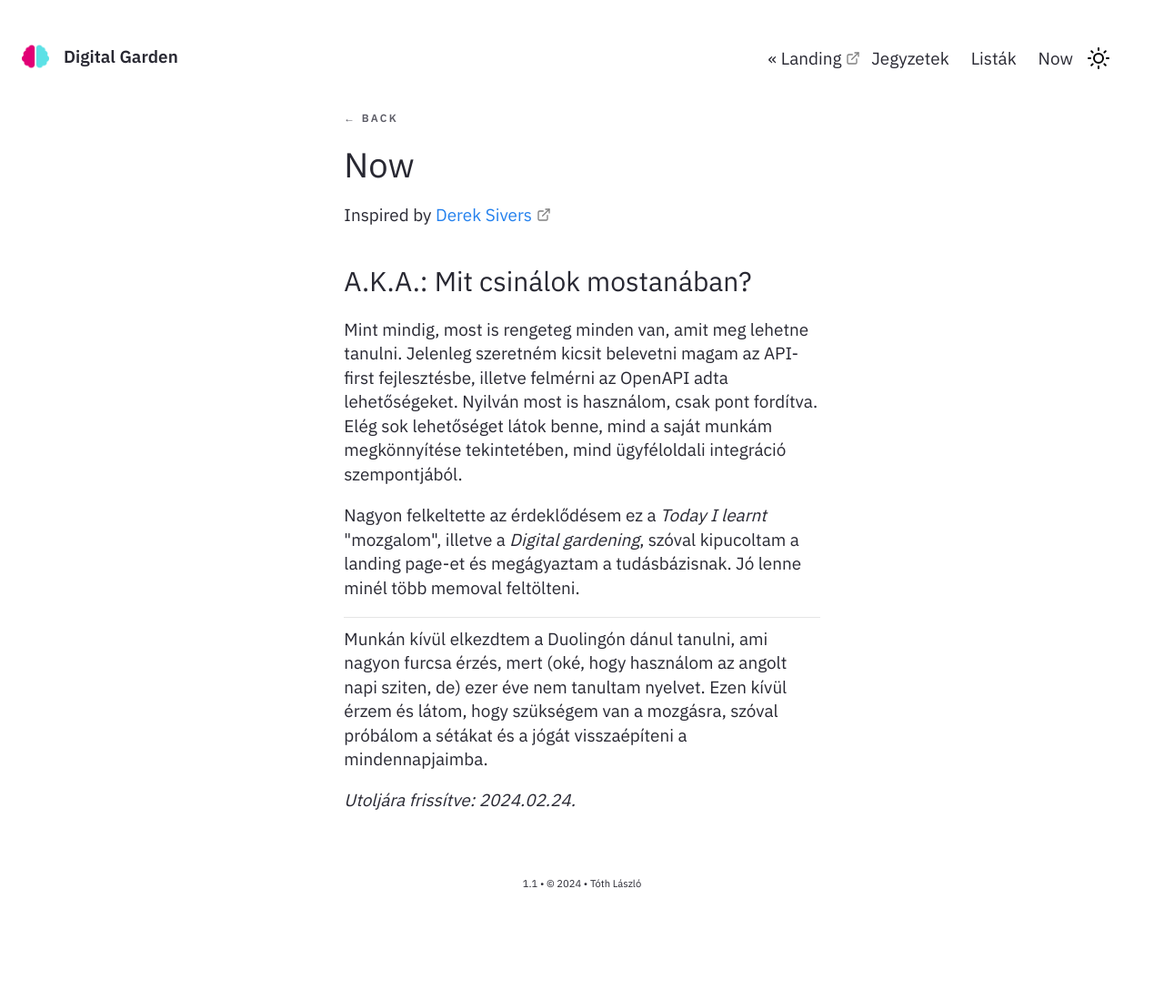
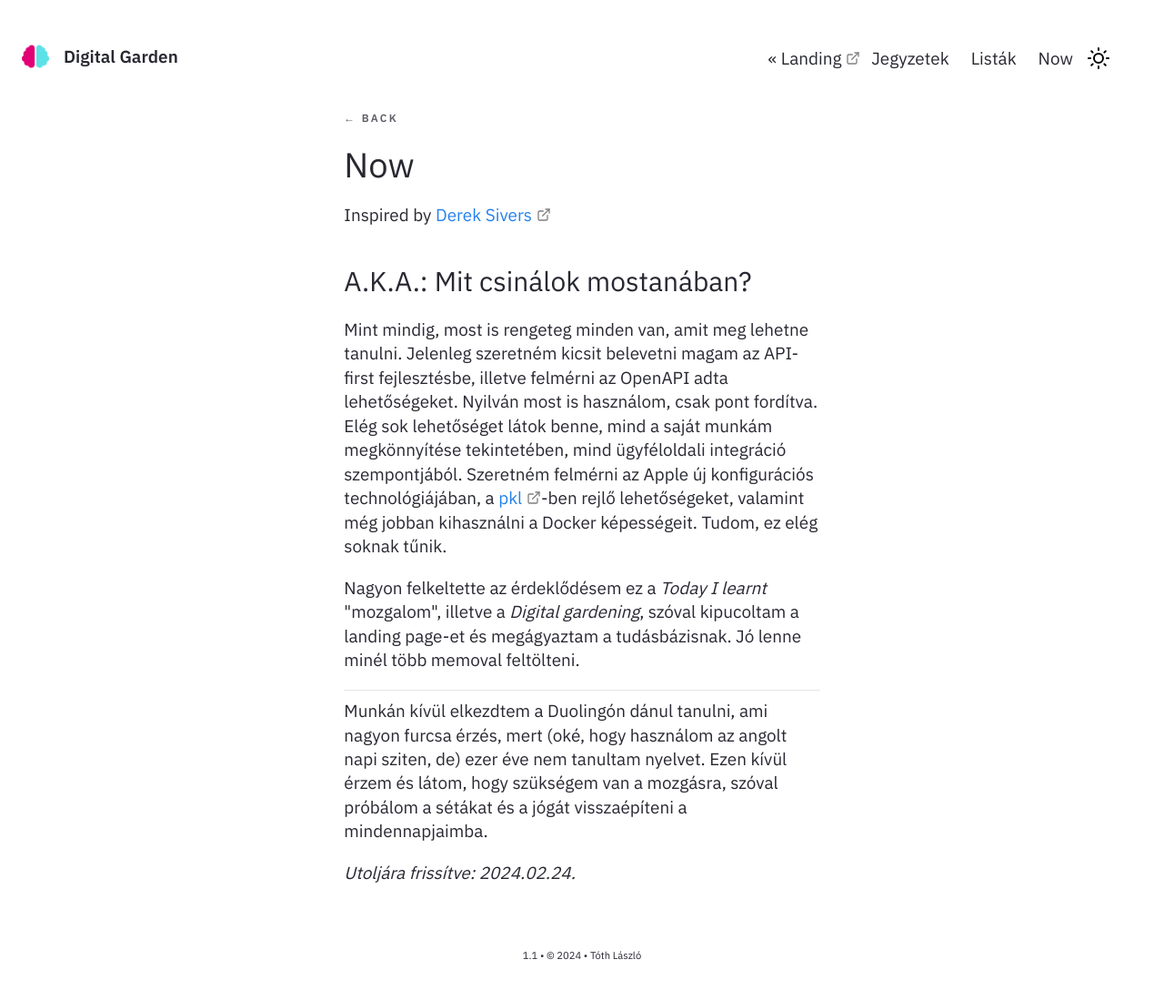
Before and after one commit to tothlp/garden, a Jekyll site: the page built from _notes/Public/Now.md, in a window 1280 px wide. Shown: the whole page at 91% size. Built offline with Jekyll 4.4.1, drawn with Linux system fonts in a browser that asks for light colours; before the commit the page ends 1019 px from its top, so only the background shows below that.

Commit message:
Update Now.md

```diff
--- a/_notes/Public/Now.md
+++ b/_notes/Public/Now.md
@@ -9,7 +9,7 @@ Inspired by [Derek Sivers](https://sive.rs/nowff)
 ### A.K.A.: Mit csinálok mostanában?
 
 Mint mindig, most is rengeteg minden van, amit meg lehetne tanulni. Jelenleg szeretném kicsit belevetni magam az API-first fejlesztésbe, illetve felmérni az OpenAPI adta lehetőségeket.
-Nyilván most is használom, csak pont fordítva. Elég sok lehetőséget látok benne, mind a saját munkám megkönnyítése tekintetében, mind ügyféloldali integráció szempontjából.
+Nyilván most is használom, csak pont fordítva. Elég sok lehetőséget látok benne, mind a saját munkám megkönnyítése tekintetében, mind ügyféloldali integráció szempontjából. Szeretném felmérni az Apple új konfigurációs technológiájában, a [pkl](https://pkl-lang.org/)-ben rejlő lehetőségeket, valamint még jobban kihasználni a Docker képességeit. Tudom, ez elég soknak tűnik.
 
 Nagyon felkeltette az érdeklődésem ez a *Today I learnt* "mozgalom", illetve a *Digital gardening*, szóval kipucoltam a landing page-et és megágyaztam a tudásbázisnak. Jó lenne minél több memoval feltölteni.
 
```
